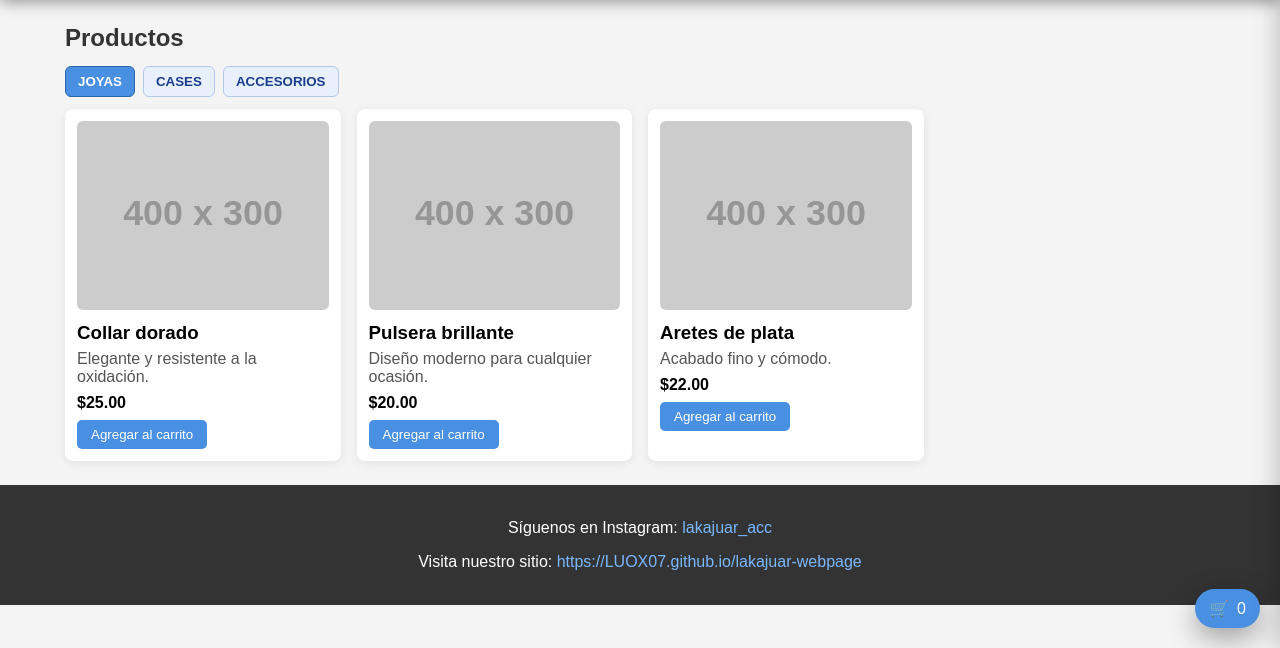
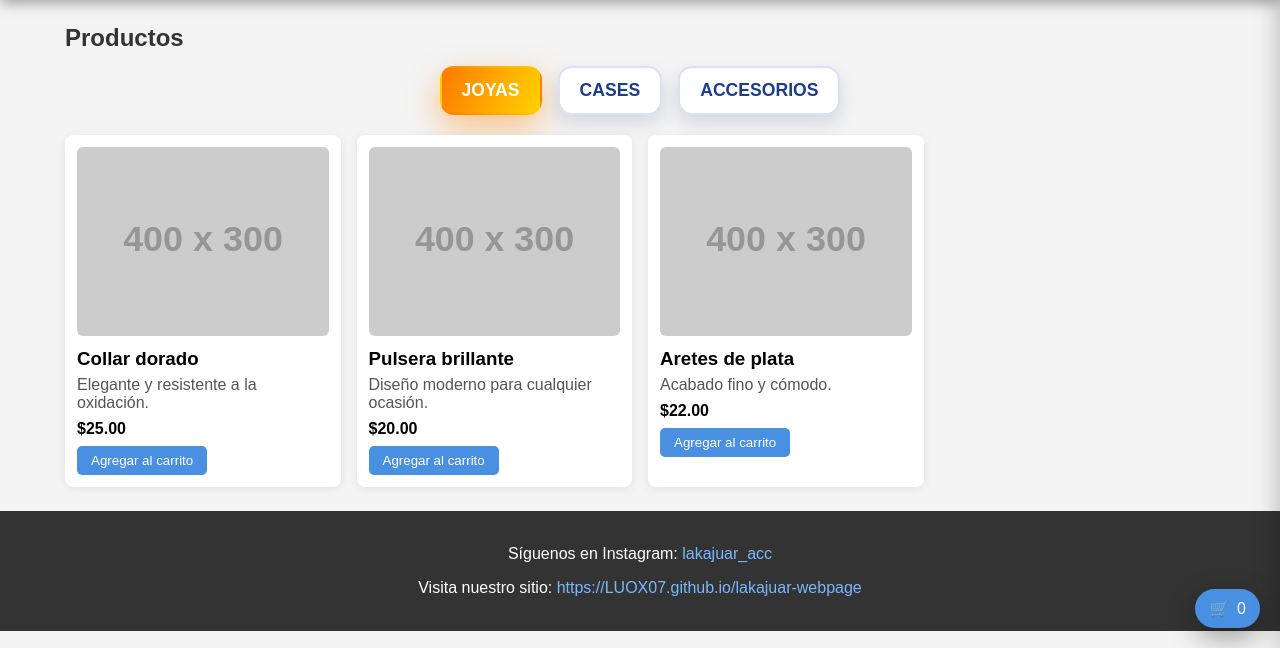
Before and after one commit to LUOX07/lakajuar-webpage, a website: page index.html in a window 1280 px wide. Shown: the part 152-800 px from the top of the page. Drawn offline with Linux system fonts and the light colour scheme; placeholder pictures from the web are drawn by us.

Commit message:
Mejorar animación y tamaño de pestañas de categoría

```diff
--- a/assets/css/styles.css
+++ b/assets/css/styles.css
@@ -89,29 +89,39 @@ body {
 
 .category-buttons, .category-tabs {
     display: flex;
-    gap: 8px;
+    gap: 16px;
     flex-wrap: wrap;
-    margin-bottom: 12px;
+    margin-bottom: 20px;
+    justify-content: center;
 }
 
 .tab-button, .category-buttons button {
-    background: #e8f0fe;
-    border: 1px solid #b4c6eb;
+    background: #fff;
+    border: 2px solid #d8e2f2;
     color: #1b3d8b;
-    border-radius: 6px;
-    padding: 7px 12px;
+    border-radius: 14px;
+    padding: 12px 20px;
     cursor: pointer;
-    font-weight: 700;
+    font-weight: 900;
+    font-size: 1.1rem;
+    box-shadow: 0 8px 18px rgba(16, 54, 109, 0.15);
+    transition: transform 0.25s ease, box-shadow 0.25s ease, background 0.25s ease, color 0.25s ease;
 }
 
 .tab-button.active, .category-buttons button.active {
-    background: #4a90e2;
+    background: linear-gradient(110deg, #ff7a00, #ffd200);
     color: #fff;
-    border-color: #2a65a8;
+    border-color: transparent;
+    box-shadow: 0 12px 32px rgba(255, 130, 0, 0.45);
 }
 
 .tab-button:hover, .category-buttons button:hover {
-    opacity: 0.9;
+    transform: translateY(-4px);
+    box-shadow: 0 12px 28px rgba(16, 54, 109, 0.24);
+}
+
+.tab-button:active, .category-buttons button:active {
+    transform: translateY(0);
 }
 
 .cart-status {
```
